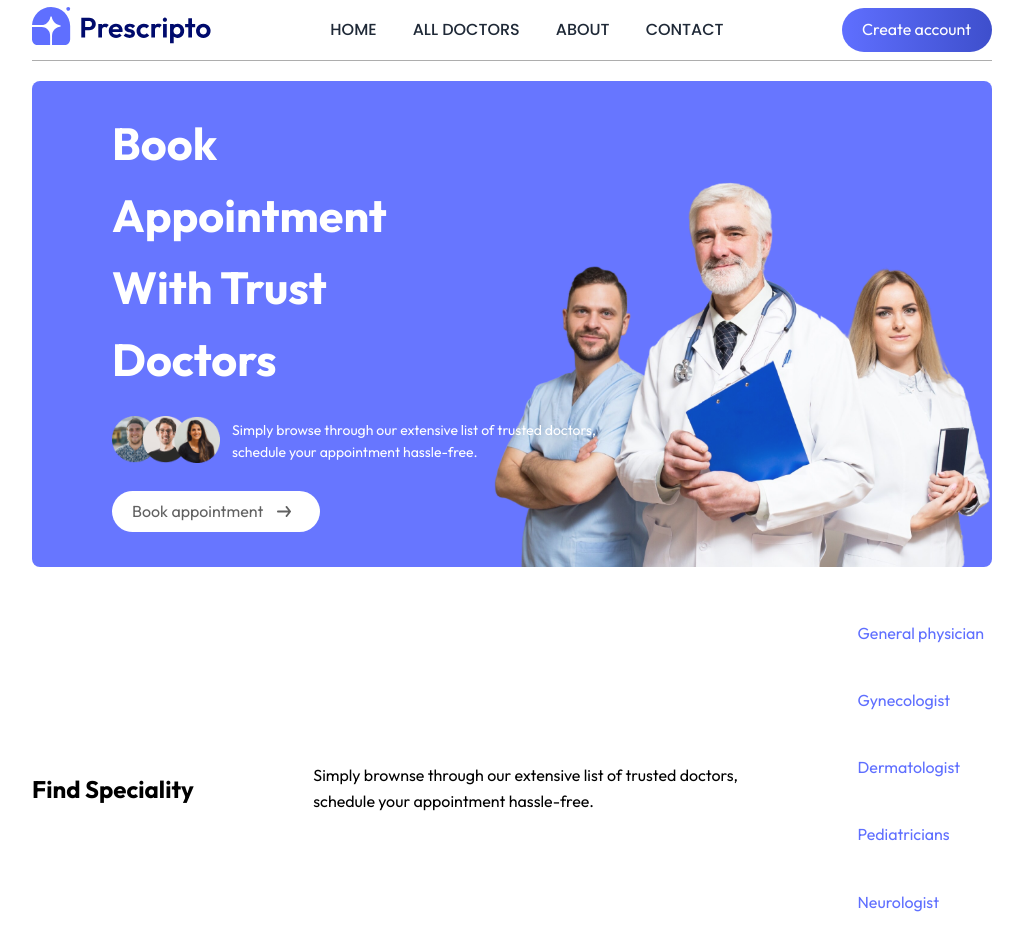
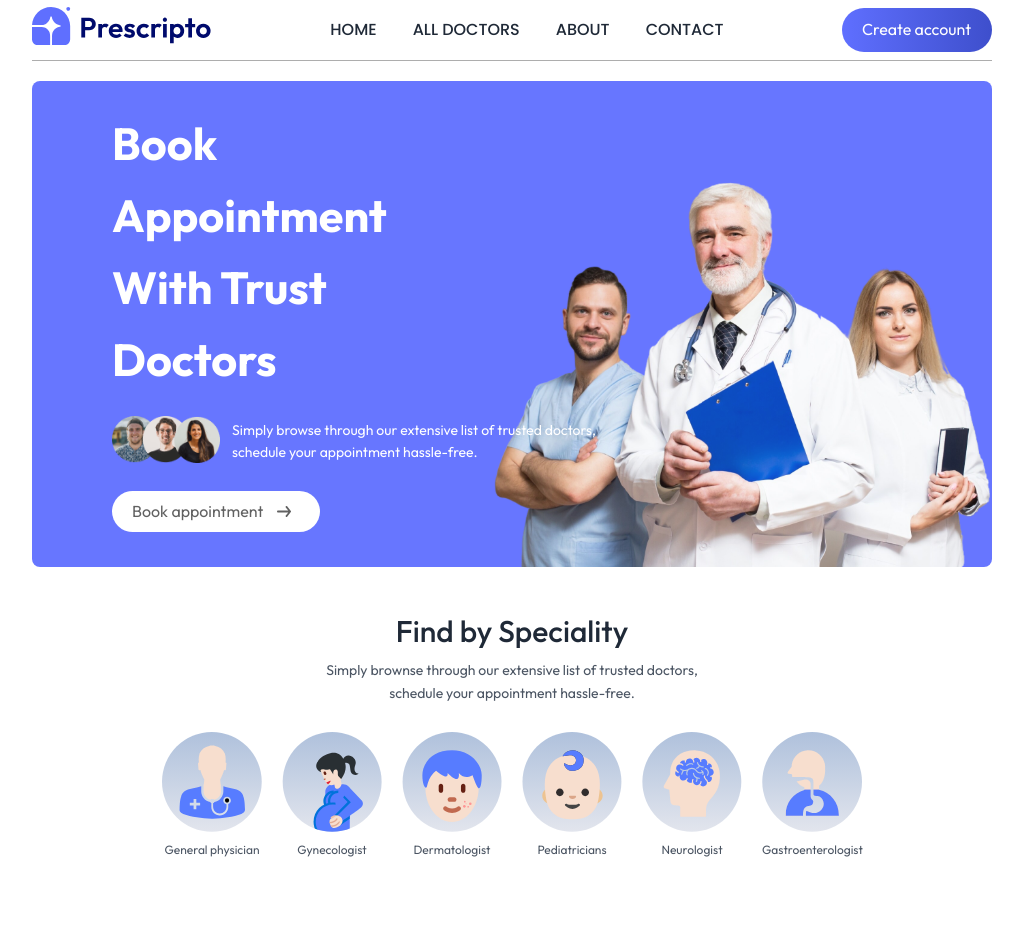
Before and after one commit to Rosier-Anderson/my-appointment, a React (Create React App) app: page / in a window 1280 px wide. Shown: the top 952 px of the page, without its empty margins (128-1151 px from the left). After the commit the page ends 907 px from the top, so only its background shows below. Built offline with nearby package versions, Linux system fonts and the light colour scheme.

Commit message:
Added new components/features

```diff
--- a/src/Helpers/Files.js
+++ b/src/Helpers/Files.js
@@ -1,9 +1,40 @@
-import React from "react";
 let File = require.context(
   "../assets/assets_frontend",
   false,
   /\.(png|jpe?g|svg)$/
 );
+export const specialityData = [
+  {
+    speciality: "General physician",
+    image: "./General_physician.svg",
+    alt: "General physician icon",
+  },
+  {
+    speciality: "Gynecologist",
+    image: "./Gynecologist.svg",
+    alt: "Gynecologist icon",
+  },
+  {
+    speciality: "Dermatologist",
+    image: "./Dermatologist.svg",
+    alt: "Dermatologist icon",
+  },
+  {
+    speciality: "Pediatricians",
+    image: "./Pediatricians.svg",
+    alt: "Pediatricians icon",
+  },
+  {
+    speciality: "Neurologist",
+    image: "./Neurologist.svg",
+    alt: "Neurologist icon",
+  },
+  {
+    speciality: "Gastroenterologist",
+    image: "./Gastroenterologist.svg",
+    alt: "Gastroenterologist icon",
+  },
+];
+
 const Images = (str) => File(str);
 export default Images;
-console.log(Images("./doc1.png"));
--- a/src/components/Navbar/navbar.scss
+++ b/src/components/Navbar/navbar.scss
@@ -27,7 +27,7 @@
                     color: $text-main-color;
                     font-weight: 500;
                     font-size: $spacing3;
-                    font-family: 'Poppins', sans-serif;
+                    font-family: $font-family-secondary;
                     text-decoration: none;
                 }
             }
--- a/src/pages/Homepage/Home.jsx
+++ b/src/pages/Homepage/Home.jsx
@@ -1,42 +1,31 @@
 import React from "react";
 import "./home.scss";
-import Images from '../../Helpers/Files'
+import Images, { specialityData } from "../../Helpers/Files";
 
 export default function Home() {
   return (
     <div className="home">
       <Panel />
-      <section className="speciality flex">
-        <h1 className="speciality-title">Find Speciality</h1>
+      <section className="speciality flex margin-5-horizontal">
+        <h1 className="speciality-title">Find by Speciality</h1>
         <p className="speciality-desc">
           Simply brownse through our extensive list of trusted doctors, <br />{" "}
           schedule your appointment hassle-free.
         </p>
-        <div className="speciality-list">
-          <a href="" className="speciality-item">
-            <img src="" alt="" className="speciality-img" />
-            <p className="speciality-item-desc">General physician</p>
-          </a>
-          <a href="" className="speciality-item">
-            <img src="" alt="" className="speciality-img" />
-            <p className="speciality-item-desc">Gynecologist</p>
-          </a>
-          <a href="" className="speciality-item">
-            <img src="" alt="" className="speciality-img" />
-            <p className="speciality-item-desc">Dermatologist</p>
-          </a>
-          <a href="" className="speciality-item">
-            <img src="" alt="" className="speciality-img" />
-            <p className="speciality-item-desc">Pediatricians</p>
-          </a>
-          <a href="" className="speciality-item">
-            <img src="" alt="" className="speciality-img" />
-            <p className="speciality-item-desc">Neurologist</p>
-          </a>
-          <a href="" className="speciality-item">
-            <img src="" alt="" className="speciality-img" />
-            <p className="speciality-item-desc">Gastroenterologist</p>
-          </a>
+        <div className="speciality-list flex">
+          {specialityData.map((speciality, id) => {
+
+            return (
+              <a href={speciality.link} className="speciality-item " key={id}>
+                <img
+                  src={Images(`${speciality.image}`)}
+                  alt={speciality.alt}
+                  className="speciality-item-img"
+                />
+                <p className="speciality-item-desc">{speciality.speciality}</p>
+              </a>
+            );
+          })}
         </div>
       </section>
     </div>
--- a/src/pages/Homepage/home.scss
+++ b/src/pages/Homepage/home.scss
@@ -8,39 +8,35 @@
         color: $white;
 
         &-content {
-
             display: flex;
             flex-direction: column;
-            gap: $spacing4;
+            gap: $spacing4; // = 20px
         }
 
         &-title {
-            font-size: $spacing5 + 5;
+            font-size: $spacing5 + 5; // = 45px
         }
 
         &-info {
-
             display: flex;
-            gap: $spacing7;
+            gap: $spacing7; // = 160px
             position: relative;
-
         }
 
         &-image {
-            width: ($spacing4 + $spacing6 + $spacing2);
+            width: ($spacing4 + $spacing6 + $spacing2); // = 108px
         }
 
         &-description {
-
             width: 400px;
             position: absolute;
             top: -5px;
-            left: $spacing6 + $spacing5;
-            font-size: $spacing2 + $spacing1 + 2;
+            left: $spacing6 + $spacing5; // = 120px
+            font-size: $spacing2 + $spacing1 + 2; // = 14px
         }
 
         &-doctor-image {
-            width: ($spacing8 * 2.78);
+            width: ($spacing8 * 2.78); // = 500.4px
             object-fit: contain;
             margin-bottom: 0;
         }
@@ -48,17 +44,17 @@
         .panel-btn {
             background-color: $white;
             color: $text-tertiary-color;
-            width: ($spacing2 + $spacing7);
+            width: ($spacing2 + $spacing7); // = 168px
 
-            // height: ($spacing4 + $spacing2);
+            // height: ($spacing4 + $spacing2); // = 28px
         }
-        .panel-btn:hover{
+
+        .panel-btn:hover {
             transform: scale(1.04);
         }
+
         .btn-span {
             padding-left: 10px;
-
-
         }
 
         .btn-arrow {
@@ -66,7 +62,45 @@
         }
     }
 
+    .speciality {
+        flex-direction: column;
+        .speciality-title {
+            font-weight: 500;
+            font-size: ($spacing4 + $spacing2 + 2); // = 30px
+            color: $text-main-color;
+        }
+        .speciality-desc {
+            font-size: ($spacing3 - 2); // = 14px
+            font-weight: 400;
+            color: $text-secondary-color;
+            text-align: center;
+            margin-top: (- $spacing3); // = -16px
+        }
+        .speciality-list {
+            cursor: pointer;
+        }
 
+        .speciality-item {
+            width: ($spacing6 + $spacing4); // = 100px
+            transition: all 0.4s ease-in-out;
+            &:hover {
+                transform: translate(0px, - ($spacing2 + 2)); // = -10px
+                text-decoration: none;
+            }
+        }
 
+        .speciality-item-img {
+            width: inherit;
+            margin: 0 auto;
+            display: block;
+        }
+
+        .speciality-item-desc {
+            color: $text-secondary-color;
+            font-size: ($spacing1 + $spacing2); // = 12px
+            font-weight: 400;
+            text-align: center;
+        }
+    }
 
 }
--- a/src/styles/index.scss
+++ b/src/styles/index.scss
@@ -30,7 +30,7 @@ html {
 
 body {
   text-wrap: balance;
-  font-family: "Outfit", sans-serif;
+  font-family:$font-family-primary;
   font-optical-sizing: auto;
   font-family: $spacing3;
   line-height: 1.6;
--- a/src/styles/styles.scss
+++ b/src/styles/styles.scss
@@ -10,6 +10,10 @@ $text-tertiary-color: #595959;
 $border-bottom-color: #ADADAD;
 $primary-green: #0FBF00;
 $white: white;
+
+// Font Family
+$font-family-primary: 'Outfit', sans-serif;
+$font-family-secondary: 'Poppins', sans-serif;
 // spacings
 $spacing: 0px;
 $spacing1: 4px;
@@ -20,6 +24,7 @@ $spacing5: 40px;
 $spacing6: 80px;
 $spacing7: 160px;
 $spacing8: 180px;
+//  font-weight
 
 // Utility classes
 .center {
```
Also changed, not shown: 1 other file (tests, documents, lock files or other folders).
